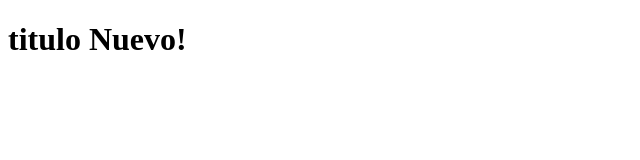
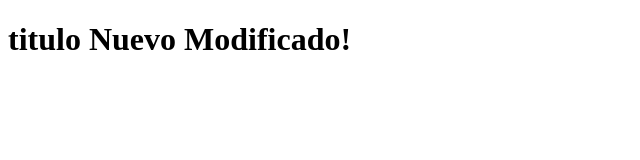
Before and after one commit to damianb1884/hello-world-git, a plain HTML site: page index.html in a window 1280 px wide. Shown: the whole page, without its empty margins (0-640 px from the left). Drawn offline with Linux system fonts and the light colour scheme.

Commit message:
se modifico index nuevamente

```diff
--- a/index.html
+++ b/index.html
@@ -7,6 +7,6 @@
     <title>Demo Git</title>
 </head>
 <body>
-    <h1>titulo Nuevo!</h1>
+    <h1>titulo Nuevo Modificado!</h1>
 </body>
 </html>
```
